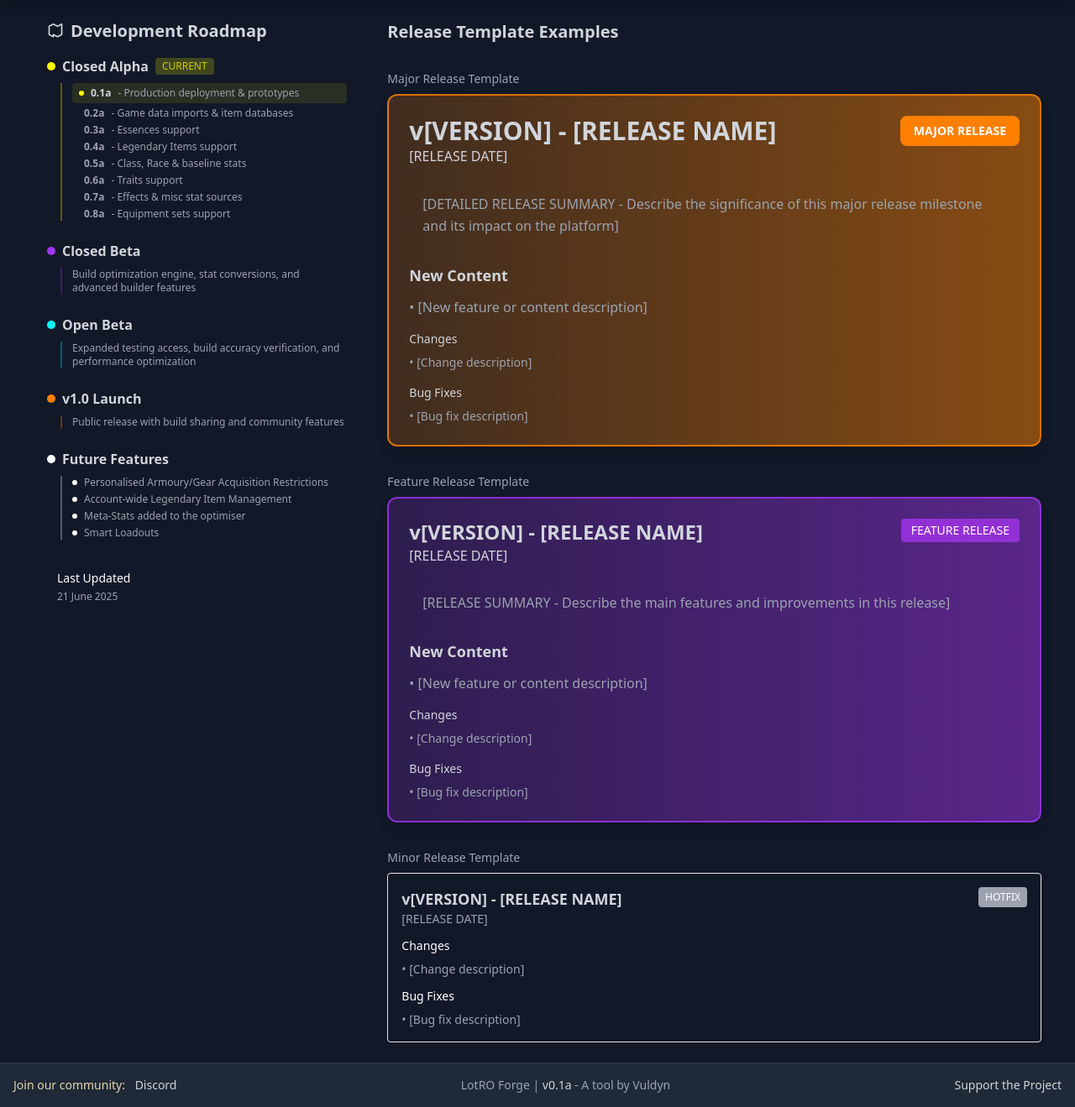
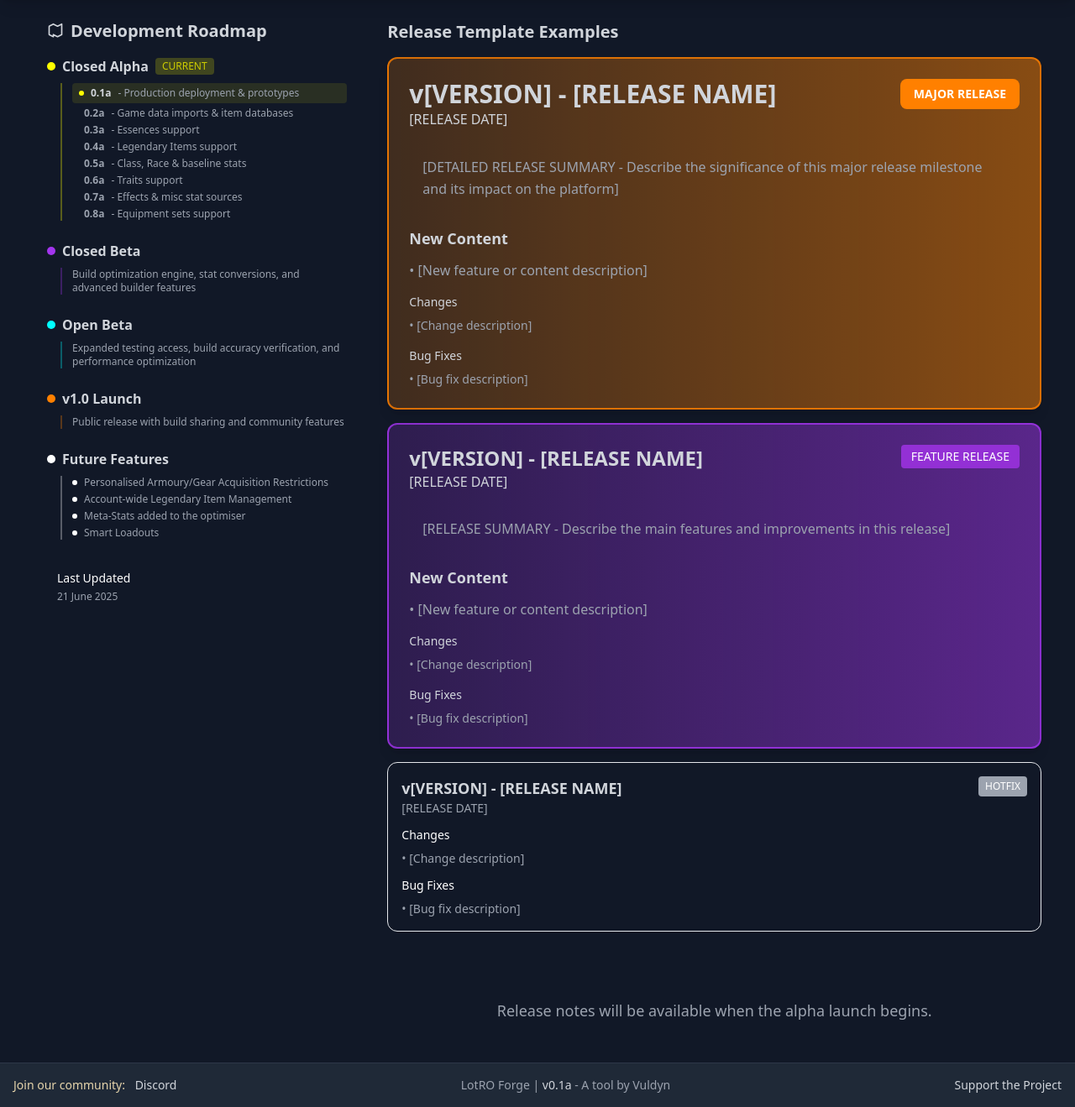
Before and after one commit to MarcBM/lotro-forge, a FastAPI app: template web/templates/release_notes/release_notes.html in a window 1280 px wide. Shown: the part 65-1384 px from the top of the page at 84% size. Run offline with FastAPI, Linux system fonts and the light colour scheme; the template is opened without the code that fills it, so the values that code supplies are empty; parts of the project's set-up code (start-up, migrations or seed data) failed here and were passed over; some libraries are stand-ins or nearby versions.

Commit message:
Refactor release notes templates for improved layout and styling
- Adjusted spacing in the release notes HTML template for better visual consistency.
- Updated minor release template to use rounded corners for a more modern appearance.

```diff
--- a/web/templates/release_notes/release_notes.html
+++ b/web/templates/release_notes/release_notes.html
@@ -23,21 +23,18 @@
                 <div class="max-w-4xl mx-auto">
                     <div class="space-y-8">
                         <!-- Template Examples -->
-                        <div class="space-y-8">
+                        <div class="space-y-4">
                             <h2 class="text-xl font-bold text-lotro-primary">Release Template Examples</h2>
 
                             <div class="space-y-2">
-                                <h3 class="text-sm font-medium text-lotro-secondary">Major Release Template</h3>
                                 {% include "release_notes/templates/major_release_template.html" %}
                             </div>
 
                             <div class="space-y-2">
-                                <h3 class="text-sm font-medium text-lotro-secondary">Feature Release Template</h3>
                                 {% include "release_notes/templates/feature_release_template.html" %}
                             </div>
 
                             <div class="space-y-2">
-                                <h3 class="text-sm font-medium text-lotro-secondary">Minor Release Template</h3>
                                 {% include "release_notes/templates/minor_release_template.html" %}
                             </div>
                         </div>
--- a/web/templates/release_notes/templates/minor_release_template.html
+++ b/web/templates/release_notes/templates/minor_release_template.html
@@ -1,5 +1,5 @@
 <!-- Minor Release Template - Small Updates/Fixes -->
-<div class="release-minor bg-lotro-background border border-lotro-accent/20 rounded p-4 shadow-sm">
+<div class="release-minor bg-lotro-background border border-lotro-accent/20 rounded-xl p-4 shadow-sm">
     <!-- Version Header -->
     <div class="flex items-start justify-between mb-3">
         <div>
```
